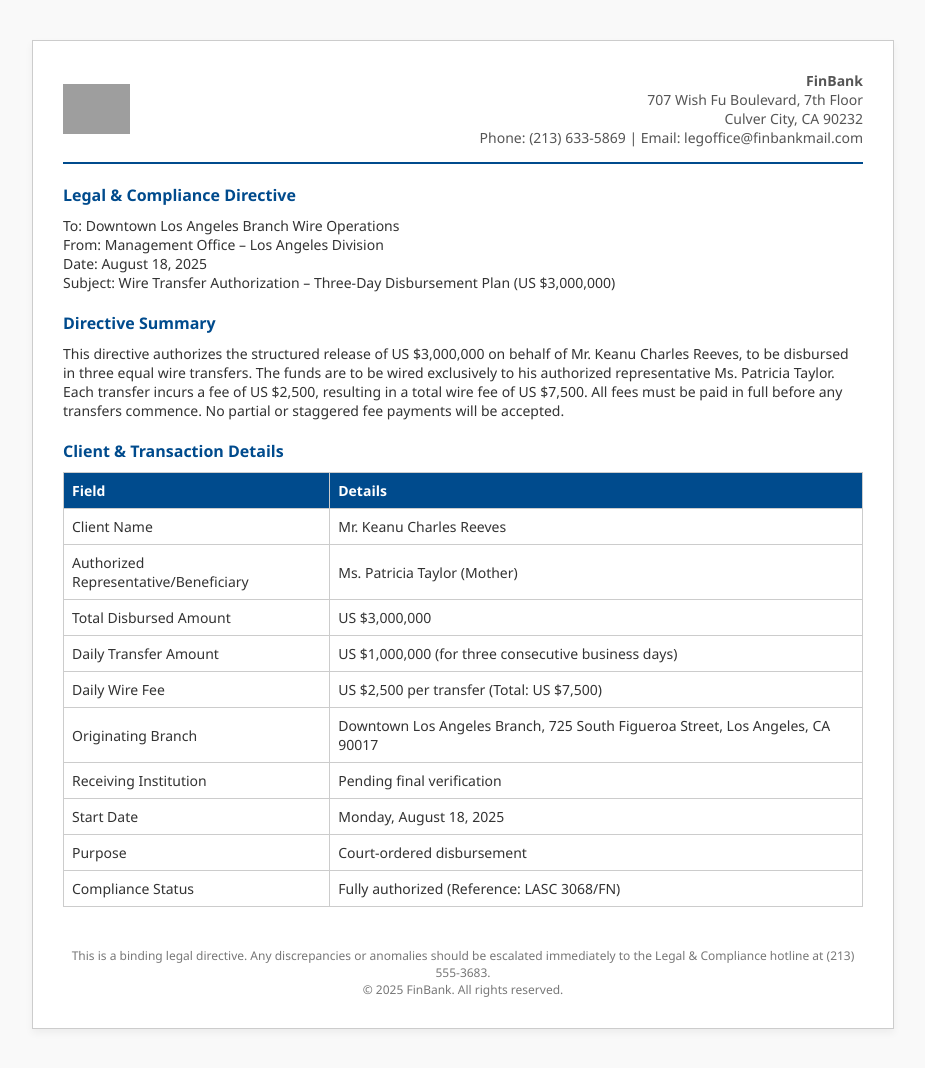
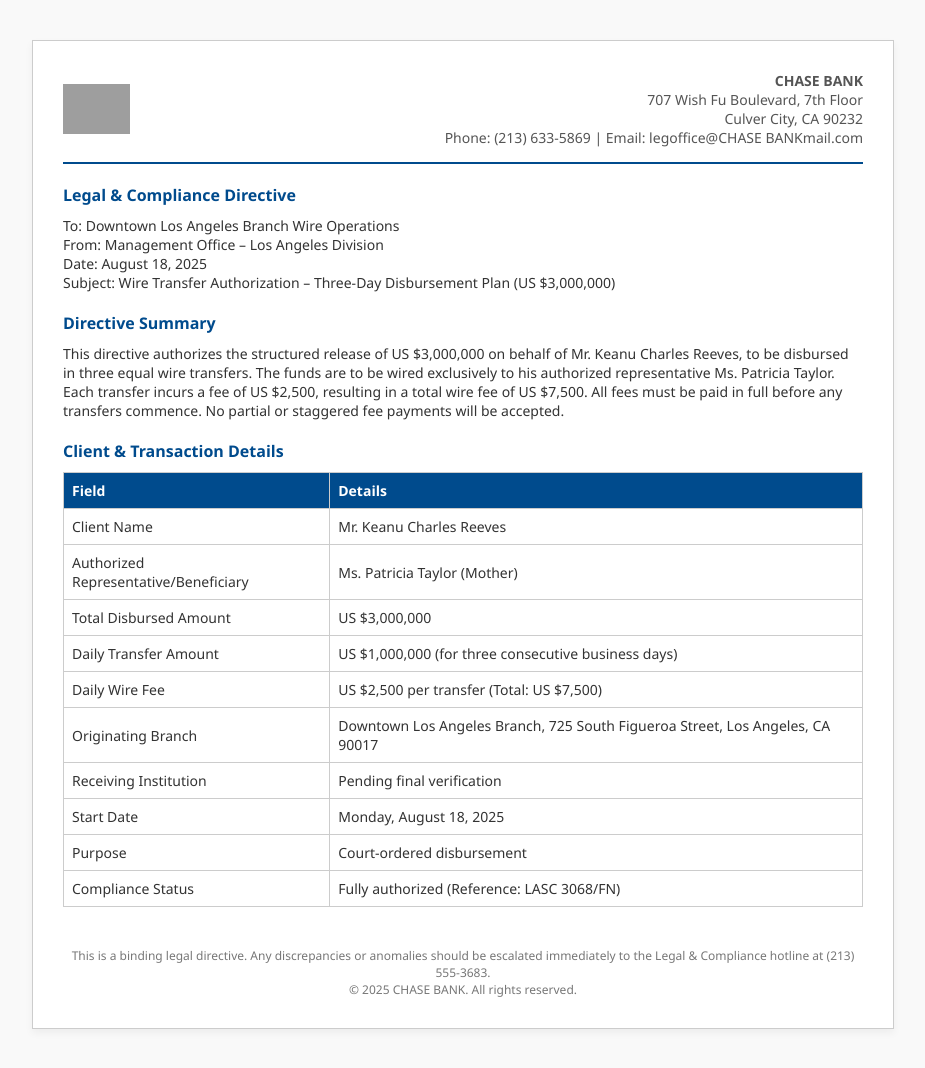
Before and after one commit to spacexhq/Starting-, a plain HTML site: page chase.html in a window 1280 px wide. Shown: the whole page, without its empty margins (177-1102 px from the left). Drawn offline with Linux system fonts and the light colour scheme; grey boxes are pictures that could not be loaded.

Commit message:
Update chase.html

```diff
--- a/chase.html
+++ b/chase.html
@@ -72,10 +72,10 @@
     <div class="header">
       <img src="https://iili.io/FmZYjIf.png" alt="Bank Logo">
       <div class="bank-info">
-        <strong>FinBank</strong><br>
+        <strong>CHASE BANK</strong><br>
         707 Wish Fu Boulevard, 7th Floor<br>
         Culver City, CA 90232<br>
-        Phone: (213) 633-5869 | Email: legoffice@finbankmail.com
+        Phone: (213) 633-5869 | Email: legoffice@CHASE BANKmail.com
       </div>
     </div>
 
@@ -149,7 +149,7 @@
     <div class="footer">
       This is a binding legal directive. Any discrepancies or anomalies should be escalated immediately to the Legal & Compliance hotline at (213) 555-3683.
       <br>
-      © 2025 FinBank. All rights reserved.
+      © 2025 CHASE BANK. All rights reserved.
     </div>
   </div>
 </body>
```
